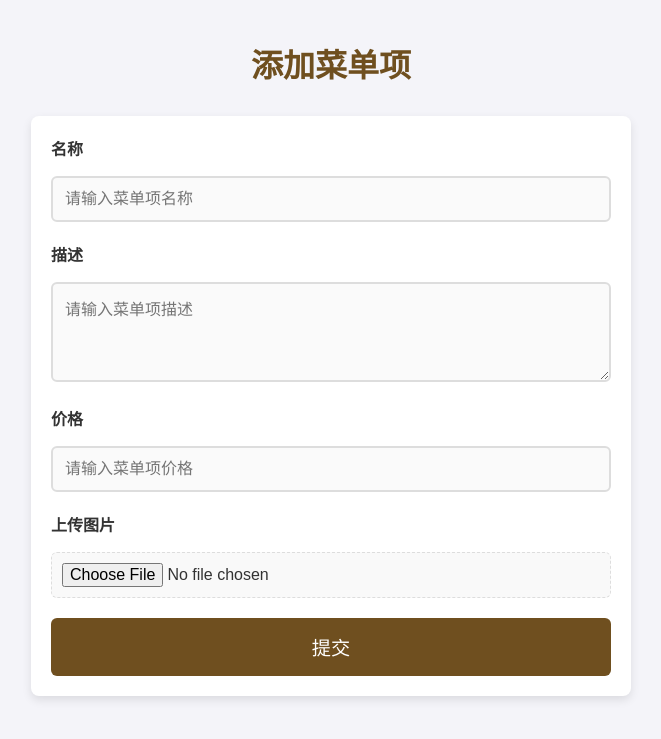
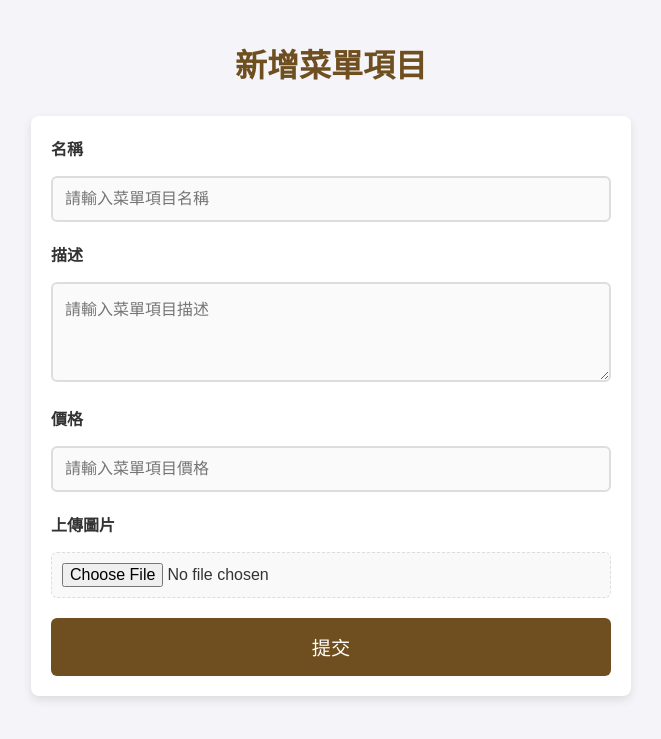
Before and after one commit to Yu01chan/Food-delivery-platform, a Flask app: page /add_menu_item in a window 1280 px wide. Shown: the top 739 px of the page, without its empty margins (309-970 px from the left). Run offline with Flask 3, Linux system fonts and the light colour scheme.

Commit message:
繁體字，更改checkout頁面兩個按鈕

```diff
--- a/app.py
+++ b/app.py
@@ -19,13 +19,13 @@ app = Flask(__name__)
 app.config['SECRET_KEY'] = '123TyU%^&'
 app.config['UPLOAD_FOLDER'] = 'static/images'
 app.config['ALLOWED_EXTENSIONS'] = {'png', 'jpg', 'jpeg', 'gif'}
-app.config['MAX_CONTENT_LENGTH'] = 16 * 1024 * 1024  # 限制最大上传文件为 16MB
+app.config['MAX_CONTENT_LENGTH'] = 16 * 1024 * 1024  # 限制最大上傳文件為 16MB
 
 
 
 # Utility Functions
 def allowed_file(filename):
-    # 使用 MIME 类型确保文件的安全性
+    # 使用 MIME 類型確保文件的安全性
     return '.' in filename and filename.rsplit('.', 1)[1].lower() in app.config['ALLOWED_EXTENSIONS']
 
 def save_uploaded_file(file):
@@ -37,7 +37,7 @@ def save_uploaded_file(file):
             file.save(file_path)
             return file_path
         except Exception as e:
-            flash(f"文件上传失败: {str(e)}")
+            flash(f"文件上傳失敗: {str(e)}")
             return None
     flash("不支持的文件格式或文件太大")
     return None
@@ -56,7 +56,7 @@ def login_required(f):
     @wraps(f)
     def wrapper(*args, **kwargs):
         if 'user_id' not in session:
-            flash("请先登录")
+            flash("請先登入")
             return redirect(url_for('login'))
         return f(*args, **kwargs)
     return wrapper
@@ -91,7 +91,7 @@ def login():
             elif user['role'] == 'delivery':
                 return redirect(url_for('view_orders'))  # 如果是外送員，跳轉到 /vieworders
         else:
-            flash("登录失败，请检查您的账户信息")
+            flash("登入失敗，請檢察您的帳密")
     return render_template("login.html")
 
 @app.route("/")
@@ -121,19 +121,19 @@ def add_menu_item_route():
         price = request.form['price']
         image = request.files['image']
 
-        # 上传图片并保存路径
+        # 上傳圖片並確保路徑
         image_path = save_uploaded_file(image)
         if not image_path:
-            flash("图片上传失败，请重新尝试！")
+            flash("圖片上傳失敗，請重新嘗試！")
             return redirect(url_for("add_menu_item_route"))
 
-        # 保存菜单项到数据库
+        # 保存菜單項到數據庫
         restaurant_id = session.get('user_id')
         if add_menu_item(name, description, price, restaurant_id, image_path):
-            flash("菜单项添加成功！")
+            flash("菜單添加成功！")
             return redirect(url_for("menu_list"))
         else:
-            flash("添加菜单项失败，请稍后再试！")
+            flash("添加菜單失敗，請稍後再試！")
 
     return render_template("add_menu_item.html")
 
@@ -145,32 +145,32 @@ def edit_menu_item_route(item_id):
         (item for item in get_menu_items(restaurant_id) if item['id'] == item_id), None
     )
     if not menu_item:
-        flash("菜单项未找到。")
+        flash("菜單項未找到。")
         return redirect(url_for("menu_list"))
 
-    # 初始化表单并填充默认值
+    # 初始化表單並填充默認值
     form = MenuItemForm(
         name=menu_item.get("name"),
         description=menu_item.get("description"),
         price=menu_item.get("price")
     )
 
-    # 当前图片路径修正，用于显示和存储
+    # 當前圖片路徑修正，用於顯示和儲存
     current_image_path = menu_item.get('image_path', '').replace("\\", "/")
     display_image_path = (
         url_for('static', filename=current_image_path) if current_image_path else None
     )
 
     if form.validate_on_submit():
-        # 处理新图片上传
+        # 處理圖片上傳
         if form.image.data:
             new_image_path = save_uploaded_file(form.image.data)
             if not new_image_path:
-                flash("图片上传失败，请重新尝试。")
+                flash("圖片上傳失敗，請重新嘗試。")
                 return redirect(url_for("edit_menu_item_route", item_id=item_id))
             current_image_path = new_image_path.replace("\\", "/")
 
-        # 更新菜单项
+        # 更新菜單項
         if edit_menu_item(
             item_id,
             form.name.data,
@@ -179,10 +179,10 @@ def edit_menu_item_route(item_id):
             restaurant_id,
             current_image_path
         ):
-            flash("菜单项更新成功！")
+            flash("菜單項更新成功！")
             return redirect(url_for("menu_list"))
 
-        flash("更新菜单项失败。")
+        flash("更新菜單項失敗。")
 
     return render_template(
         "edit_menu_item.html",
@@ -197,9 +197,9 @@ def edit_menu_item_route(item_id):
 def delete_menu_item_route(item_id):
     restaurant_id = session.get('user_id')
     if delete_menu_item(item_id, restaurant_id):
-        flash("菜单项删除成功！")
+        flash("菜單項刪除成功！")
     else:
-        flash("删除菜单项失败。")
+        flash("刪除菜單項失敗。")
     return redirect(url_for("menu_list"))
 
 @app.route("/orders")
@@ -220,13 +220,13 @@ def order_details(order_id):
 def update_order_status_route(order_id):
     new_status = request.form['status']
     if not new_status:
-        flash("无效的状态！")
+        flash("無效得狀態！")
         return redirect(url_for("order_details", order_id=order_id))
     restaurant_id = session.get('user_id')
     if update_order_status(order_id, new_status, restaurant_id):
-        flash("订单状态更新成功！")
+        flash("訂單狀態更新成功！")
     else:
-        flash("更新订单状态失败。")
+        flash("更新訂單狀態失敗。")
     return redirect(url_for("orders"))
 
 
@@ -235,16 +235,16 @@ def update_order_status_route(order_id):
 def notify_rider(order_id):
     restaurant_id = session.get('user_id')
     if notify_rider_to_pickup(order_id, restaurant_id):
-        flash("骑手已被通知去取餐。")
+        flash("外送員已被通知去取餐。")
     else:
-        flash("通知骑手失败。")
+        flash("通知外送員失敗。")
     return redirect(url_for("orders"))
 
 @app.route("/logout")
 @login_required
 def logout():
     session.pop('user_id', None)
-    flash("已注销，欢迎再次登录！")
+    flash("已註銷，歡迎再次登入！")
     return redirect(url_for('login'))
 
 @app.route('/customermenu')
@@ -265,38 +265,38 @@ def customermenu():
 @app.route("/food/<restaurant_id>")
 @login_required
 def get_menu_restaurant(restaurant_id):
-    # 获取指定餐厅的菜单项
+    # 獲取指定餐廳菜單項
     menu_items = get_menu_restaurant_data(restaurant_id)
 
-    # 确保图片路径为有效的静态资源
+    # 確保圖片路徑為有效的靜態資源
     for item in menu_items:
         if item.get('image_path'):
-            # 确保图片路径相对于静态文件夹
+            # 確保圖片路徑相對於靜態文件夾
             item['image_path'] = item['image_path'].replace("\\", "/")
 
     return render_template("ordermenu.html", menu_items=menu_items)
 
-# 查看购物车商品详情
+# 選擇商品數量
 @app.route('/cart_item/<int:item_id>', methods=['GET'])
 @login_required
 def view_cart_item(item_id):
-    # 获取商品信息
+    # 獲取商品消息
     item = cartmenu_items(item_id)
     if not item:
         flash('商品未找到')
         return "商品未找到", 404
 
-    # 查询商品所属的餐厅 ID
+    # 查詢商品所屬餐廳 ID
     restaurant_id_query = "SELECT restaurant_id FROM menu_items WHERE id = %s"
     restaurant_id = execute_query(restaurant_id_query, (item_id,), fetchone=True)
     if not restaurant_id:
-        flash('无法获取餐厅信息')
-        return "无法获取餐厅信息", 404
+        flash('無法獲取餐廳信息')
+        return "無法獲取餐廳信息", 404
 
-    # 渲染商品详情页面
+    # 渲染商品詳情頁面
     return render_template('cart.html', item=item, restaurant_id=restaurant_id['restaurant_id'])
 
-# 添加商品到购物车
+#添加商品到購物車
 @app.route('/add_to_cart', methods=['POST', 'GET'])
 @login_required
 def add_to_cart():
@@ -308,31 +308,31 @@ def add_to_cart():
             return jsonify({'success': False, 'message': '商品不存在！'}), 404
 
         try:
-            # 获取并验证数量
+            # 獲取並驗證數量
             quantity = int(request.form.get('quantity', 1))
             item_name = menu_item['name']
-            item_price = float(menu_item['price'])  # 确保是数值类型
+            item_price = float(menu_item['price'])  # 確保是數值類型
             restaurant_id = menu_item.get('restaurant_id', 1)
 
-            # 确保购物车存在
+            # 確保購物車存在
             if 'cart' not in session:
                 session['cart'] = []
 
-            # 检查是否有其他餐厅的商品
+            # 檢查是否有其他家餐廳商品
             if session['cart'] and session['cart'][0]['restaurant_id'] != restaurant_id:
-                return jsonify({'success': False, 'message': '购物车中已有其他餐厅的商品，请清空购物车后添加新商品！'}), 400
+                return jsonify({'success': False, 'message': '購物車中已有其他餐廳的商品，請清空購物車後添加新商品！'}), 400
 
-            # 计算小计
+            # 計算總共金額
             total_price = quantity * item_price
 
-            # 检查购物车是否已有此商品
+            # 檢查購物車是否有此商品
             for item in session['cart']:
                 if item['item_id'] == item_id:
                     item['quantity'] += quantity
                     item['total_price'] += total_price
                     break
             else:
-                # 如果购物车中没有此商品，新增
+                # 如果購物車沒有此商品，新增
                 session['cart'].append({
                     'restaurant_id': restaurant_id,
                     'item_id': item_id,
@@ -342,23 +342,23 @@ def add_to_cart():
                     'total_price': total_price
                 })
 
-            session.modified = True  # 确保 session 更新生效
+            session.modified = True  # 確保 session 更新生效
 
-            # 计算购物车总量和总金额
+            # 計算購物車總量和金額
             total_quantity = sum(item['quantity'] for item in session['cart'])
             total_amount = sum(item['total_price'] for item in session['cart'])
 
             return jsonify({'success': True, 'cartQuantity': total_quantity, 'cartAmount': total_amount})
 
         except ValueError as e:
-            return jsonify({'success': False, 'message': f'数据处理错误: {e}'}), 400
+            return jsonify({'success': False, 'message': f'數據處理錯誤: {e}'}), 400
 
     elif request.method == 'GET':
-        # 处理 GET 请求，显示结算页面
+        # 處理 GET 請求，顯示結算頁面
         cart = session.get('cart', [])
         total_amount = sum(item['total_price'] for item in cart) if cart else 0
 
-        # 获取购物车中第一个商品的 ID，作为返回按钮的默认 ID
+        # 獲取購物車第一格商品的ID，作為返回按鈕的商品ID
         default_item_id = cart[0]['item_id'] if cart else None
 
         return render_template('checkout.html', cart=cart, total_amount=total_amount, default_item_id=default_item_id)
@@ -370,21 +370,21 @@ def remove_from_cart():
         data = request.get_json()
         item_id = int(data['item_id'])
 
-        # 检查购物车是否存在
+        # 檢查購物車是否存在
         if 'cart' not in session or not session['cart']:
-            return jsonify({'success': False, 'message': '购物车为空！'}), 404
+            return jsonify({'success': False, 'message': '購物車為空！'}), 404
 
-        # 删除指定商品
+        # 刪除指定商品
         session['cart'] = [item for item in session['cart'] if item['item_id'] != item_id]
         session.modified = True
 
-        # 计算新的总金额
+        # 計算新的總金額
         total_amount = sum(item['total_price'] for item in session['cart']) if session['cart'] else 0
 
         return jsonify({'success': True, 'totalAmount': total_amount})
     except Exception as e:
-        print(f"删除商品失败: {e}")
-        return jsonify({'success': False, 'message': '删除商品失败'}), 500
+        print(f"刪除商品失敗: {e}")
+        return jsonify({'success': False, 'message': '刪除商品失敗'}), 500
 
 @app.route('/sendorder', methods=['POST'])
 @login_required
@@ -393,166 +393,162 @@ def sendorder():
         # 从 session 获取 user_id
         user_id = session.get('user_id')
         if not user_id:
-            return "用户未登录或会话已过期", 401
+            return "使用者未登入或會話已過期", 401
 
-        # 从表单中获取其他数据
+        # 從表單中獲取其他資料
         total_amount = float(request.form['total_amount'])
         restaurant_id = request.form['restaurant_id']
-        order_items = request.form.getlist('order_items')  # 获取订单商品数据
+        order_items = request.form.getlist('order_items')  # 獲取訂單商品資料
 
-        # 处理 order_items，格式：菜品名称 x 数量
+        # 處理 order_items，格式：菜品名稱 x 數量
         formatted_order_items = []
         for item in order_items:
             try:
-                # 解析 "菜品名称 x 数量" 格式
+                # 解析「菜品名稱 x 數量」格式
                 item_name, quantity = item.split(' x ')
-                formatted_order_items.append((item_name.strip(), int(quantity)))  # 去除可能的空格并转换为元组
+                formatted_order_items.append((item_name.strip(), int(quantity)))  # 去除可能的空格並轉換為元組
             except ValueError:
-                # 如果数据格式不正确，抛出异常
+                # 如果資料格式不正確，拋出異常
                 raise ValueError(f"订单项格式不正确: {item}")
 
-        # 格式化商品数据，转换为 "item_name*quantity" 的字符串
+        # 格式化商品資料，轉換為「item_name*quantity」的字串
         formatted_order_items_str = "; ".join([f"{item[0]}*{item[1]}" for item in formatted_order_items])
 
-        # 调用 Send_order 插入订单数据，并获取订单号
+        # 呼叫 Send_order 插入訂單資料，並獲取訂單號
         order_id = Send_order(
             restaurant_id=restaurant_id,
-            user_id=user_id,  # 直接使用从 session 获取的用户 ID
-            item_id_and_quantity=formatted_order_items,  # 使用元组列表
+            user_id=user_id,  # 直接使用從 session 獲取的使用者 ID
+            item_id_and_quantity=formatted_order_items,  # 使用元組列表
             total_price=total_amount
         )
 
-        if order_id:  # 如果订单插入成功并返回订单号
-            # 清空购物车
+        if order_id:  # 如果訂單插入成功並返回訂單號
+            # 清空購物車
             session.pop('cart', None)
             return render_template('sendorder.html', order_id=order_id)
         else:
-            return "订单提交失败，请稍后再试", 500
+            return "訂單提交失敗，請稍後再試", 500
 
     except Exception as e:
-        print(f"发送订单失败: {e}")
-        return "订单提交失败，请稍后再试", 500
-
-@app.route('/comment')
-@login_required
-def comment():
-    return render_template('comment.html')
+        print(f"發送訂單失敗: {e}")
+        return "訂單提交失敗，請稍後再試", 500
 
 @app.route('/rate_order/<int:order_id>', methods=['GET'])
 @login_required
 def rate_order(order_id):
-    """显示订单评价页面"""
+    """顯示訂單評價頁面"""
     try:
-        # 从 session 获取用户 ID
+        # 從 session 獲取使用者 ID
         user_id = session.get('user_id')
         if not user_id:
-            flash("无效的用户身份，请重新登录")
+            flash("無效的使用者身份，請重新登入")
             return redirect(url_for('login'))
 
-        # 获取用户的所有订单
+        # 獲取使用者的所有訂單
         orders = get_user_orders(user_id)
 
-        # 查找指定订单
+        # 查找指定訂單
         order = next((o for o in orders if o['id'] == order_id), None)
         if not order:
-            flash("找不到该订单")
+            flash("找不到該訂單")
             return redirect(url_for('view_orders'))
 
-        # 渲染评价页面
+        # 渲染評價頁面
         return render_template('rate_order.html', order=order)
 
     except Exception as e:
-        print(f"获取订单信息失败: {e}")
-        flash("无法加载订单信息，请稍后再试")
+        print(f"獲取訂單資訊失敗: {e}")
+        flash("無法加載訂單資訊，請稍後再試")
         return redirect(url_for('view_orders'))
 
 
 @app.route('/submit_review/<int:order_id>', methods=['POST'])
 @login_required
 def submit_review(order_id):
-    """提交订单评价"""
+    """提交訂單評價"""
     try:
-        # 从表单中获取评分和评论
+        # 從表單中獲取評分和評論
         rating = request.form.get('rating')
         comment = request.form.get('comment')
 
-        # 验证输入
+        # 驗證輸入
         if not rating:
-            flash("评分是必填项")
+            flash("評分是必填項")
             return redirect(url_for('rate_order', order_id=order_id))
         if not comment:
-            flash("请提供评论内容")
+            flash("請提供評論內容")
             return redirect(url_for('rate_order', order_id=order_id))
 
-        # 保存评价到数据库
+        # 儲存評價到資料庫
         submit_order_review(order_id, rating, comment)
 
-        flash("评价提交成功，谢谢您的反馈！")
+        flash("評價提交成功，謝謝您的反饋！")
         return redirect(url_for('view_orders'))
 
     except Exception as e:
-        print(f"提交评价失败: {e}")
-        flash("评价提交失败，请稍后再试")
+        print(f"提交評價失敗: {e}")
+        flash("評價提交失敗，請稍後再試")
         return redirect(url_for('rate_order', order_id=order_id))
 
 
 @app.route('/vieworders')
 @login_required
 def view_orders():
-    """展示用户的订单状态"""
+    """展示使用者的訂單狀態"""
     try:
-        user_id = session.get('user_id')  # 確保從 session 中獲取用戶 ID
+        user_id = session.get('user_id')  # 確保從 session 中獲取使用者 ID
         if not user_id:
-            flash("無法確定您的身份，請重新登錄")
+            flash("無法確定您的身份，請重新登入")
             return redirect(url_for('login'))
 
-        # 調用函數獲取用戶訂單
+        # 調用函數獲取使用者訂單
         orders = get_user_orders(user_id)
 
         if not orders:
-            flash("您沒有任何订单")
+            flash("您沒有任何訂單")
 
         return render_template('view_orders.html', orders=orders)
 
     except Exception as e:
-        print(f"获取订单失败: {e}")
-        flash("无法获取订单，请稍后再试")
+        print(f"獲取訂單失敗: {e}")
+        flash("無法獲取訂單，請稍後再試")
         return redirect(url_for('index'))
 
 
 @app.route('/complete_order/<int:order_id>', methods=['POST'])
 @login_required
 def complete_order(order_id):
-    """标记订单为已完成并跳转到评价页面"""
+    """標記訂單為已完成並跳轉到評價頁面"""
     try:
-        # 从 session 获取用户 ID
+        # 從 session 獲取使用者 ID
         user_id = session.get('user_id')
         if not user_id:
-            flash("无效的用户身份，请重新登录")
+            flash("無效的使用者身份，請重新登入")
             return redirect(url_for('login'))
 
-        # 获取用户的所有订单
+        # 獲取使用者的所有訂單
         orders = get_user_orders(user_id)
 
-        # 检查是否存在目标订单
+        # 檢查是否存在目標訂單
         order = next((o for o in orders if o['id'] == order_id), None)
         if not order:
-            flash("找不到该订单")
+            flash("找不到該訂單")
             return redirect(url_for('view_orders'))
 
-        # 从订单中获取 restaurant_id
+        # 從訂單中獲取 restaurant_id
         restaurant_id = order['restaurant_id']
 
-        # 更新订单状态为已完成
-        update_order_status(order_id, restaurant_id, 'Completed')  # 确保函数定义中参数顺序正确
+        # 更新訂單狀態為已完成
+        update_order_status(order_id, restaurant_id, 'Completed')  # 確保函數定義中參數順序正確
 
-        # 跳转到评价页面
+        # 跳轉到評價頁面
         return redirect(url_for('rate_order', order_id=order_id))
 
     except Exception as e:
-        print(f"标记订单完成失败: {e}")
-        flash("无法完成订单，请稍后再试")
+        print(f"標記訂單完成失敗: {e}")
+        flash("無法完成訂單，請稍後再試")
         return redirect(url_for('view_orders'))
+
 
 if __name__ == '__main__':
     app.run(debug=True)
--- a/templates/add_menu_item.html
+++ b/templates/add_menu_item.html
@@ -3,9 +3,9 @@
 <head>
     <meta charset="UTF-8">
     <meta name="viewport" content="width=device-width, initial-scale=1.0">
-    <title>添加菜单项</title>
+    <title>新增菜單項目</title>
     <style>
-         /* 全局样式 */
+        /* 全局樣式 */
         * {
             margin: 0;
             padding: 0;
@@ -27,7 +27,7 @@
             font-weight: bold;
         }
 
-        /* 表单容器 */
+        /* 表單容器 */
         form {
             max-width: 600px;
             margin: 0 auto;
@@ -38,7 +38,7 @@
             box-sizing: border-box;
         }
 
-        /* 输入框样式 */
+        /* 輸入框樣式 */
         label {
             font-size: 1rem;
             color: #333;
@@ -73,7 +73,7 @@
             min-height: 100px;
         }
 
-        /* 按钮样式 */
+        /* 按鈕樣式 */
         button {
             background-color: #6f4f1f;
             color: white;
@@ -94,7 +94,7 @@
             background-color: #a85c3b;
         }
 
-        /* 响应式设计 */
+        /* 響應式設計 */
         @media (max-width: 768px) {
             body {
                 padding: 20px;
@@ -110,7 +110,7 @@
             }
         }
 
-        /* 文件上传控件 */
+        /* 文件上傳控件 */
         input[type="file"] {
             background-color: #f9f9f9;
             padding: 10px;
@@ -124,21 +124,19 @@
     </style>
 </head>
 <body>
-    <h1>添加菜单项</h1>
-
-
+    <h1>新增菜單項目</h1>
 
     <form method="POST" enctype="multipart/form-data">
-        <label for="name">名称</label>
-        <input type="text" id="name" name="name" placeholder="请输入菜单项名称" required><br>
+        <label for="name">名稱</label>
+        <input type="text" id="name" name="name" placeholder="請輸入菜單項目名稱" required><br>
 
         <label for="description">描述</label>
-        <textarea id="description" name="description" placeholder="请输入菜单项描述" required></textarea><br>
+        <textarea id="description" name="description" placeholder="請輸入菜單項目描述" required></textarea><br>
 
-        <label for="price">价格</label>
-        <input type="text" id="price" name="price" placeholder="请输入菜单项价格" required><br>
+        <label for="price">價格</label>
+        <input type="text" id="price" name="price" placeholder="請輸入菜單項目價格" required><br>
 
-        <label for="image">上传图片</label>
+        <label for="image">上傳圖片</label>
         <input type="file" name="image" id="image" required><br>
 
         <button type="submit">提交</button>
--- a/templates/customermenu.html
+++ b/templates/customermenu.html
@@ -1,5 +1,5 @@
 <!DOCTYPE html>
-<html lang="zh-Hans">
+<html lang="zh-Hant">
 <head>
     <meta charset="UTF-8">
     <meta name="viewport" content="width=device-width, initial-scale=1.0">
@@ -223,7 +223,7 @@
                         {% if item.image_path %}
                             <img src="{{ item.image_path | replace('\\', '/') }}" alt="{{ item.name }}">
                         {% else %}
-                            <p>没有圖片</p>
+                            <p>沒有圖片</p>
                         {% endif %}
                     </div>
                     <div class="menu-item-details">
@@ -239,7 +239,7 @@
     </main>
 
     <footer>
-        <p>&copy; 2024 餐厅管理平台</p>
+        <p>&copy; 2024 餐廳管理平台</p>
     </footer>
 </body>
 </html>
--- a/templates/rider_dashboard.html
+++ b/templates/rider_dashboard.html
@@ -1,5 +1,5 @@
 <!DOCTYPE html>
-<html lang="en">
+<html lang="zh-Hant">
 <head>
     <meta charset="UTF-8">
     <meta name="viewport" content="width=device-width, initial-scale=1.0">
--- a/templates/rider_orders.html
+++ b/templates/rider_orders.html
@@ -1,5 +1,5 @@
 <!DOCTYPE html>
-<html lang="en">
+<html lang="zh-Hant">
 <head>
     <meta charset="UTF-8">
     <meta name="viewport" content="width=device-width, initial-scale=1.0">
```
Also changed, not shown: dbUtils.py (+23 -26 lines), templates/cart.html (+35 -39 lines), templates/checkout.html (+46 -15 lines), templates/menu_list.html (+16 -16 lines), templates/order_details.html (+7 -7 lines), templates/ordermenu.html (+10 -11 lines), templates/orders.html (+10 -10 lines), templates/rate_order.html (+10 -10 lines), templates/sendorder.html (+4 -4 lines), templates/view_orders.html (+15 -15 lines).
